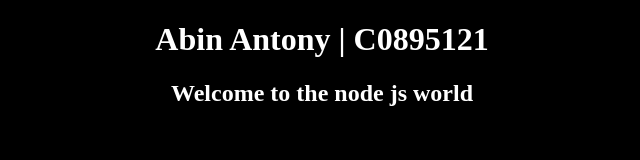
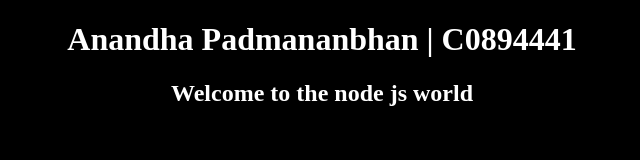
Before and after one commit to anandhapadmanabhan58/assign4_devops, a website: page views/index.html in a window 1280 px wide. Shown: the whole page, without its empty margins (318-958 px from the left). Drawn offline with Linux system fonts and the light colour scheme.

Commit message:
Update index.html

```diff
--- a/views/index.html
+++ b/views/index.html
@@ -20,7 +20,7 @@
     </style>
   </head>
   <body>
-    <h1>Abin Antony | C0895121</h1>
+    <h1>Anandha Padmananbhan  | C0894441</h1>
     <h2>Welcome to the node js world</h2>
   </body>
 </html>
```
